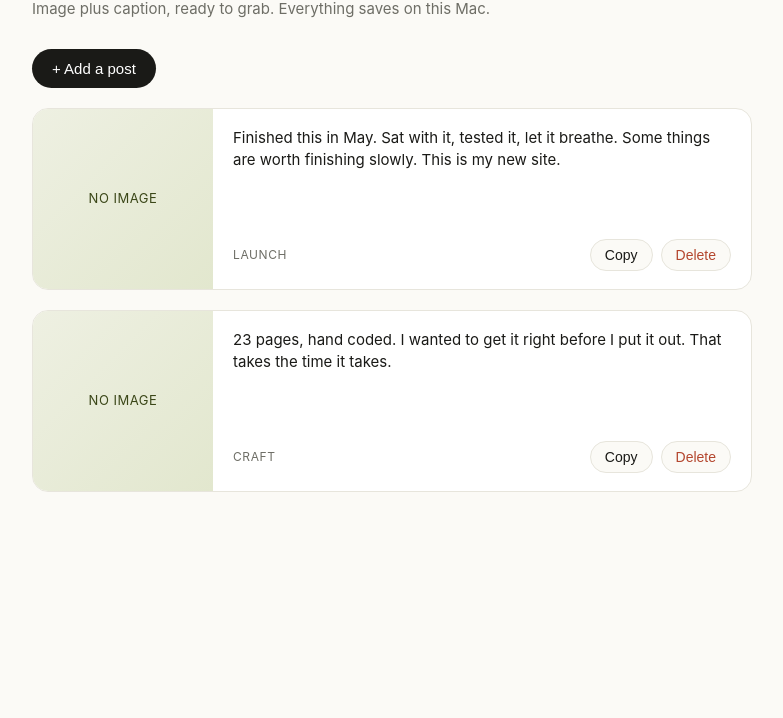
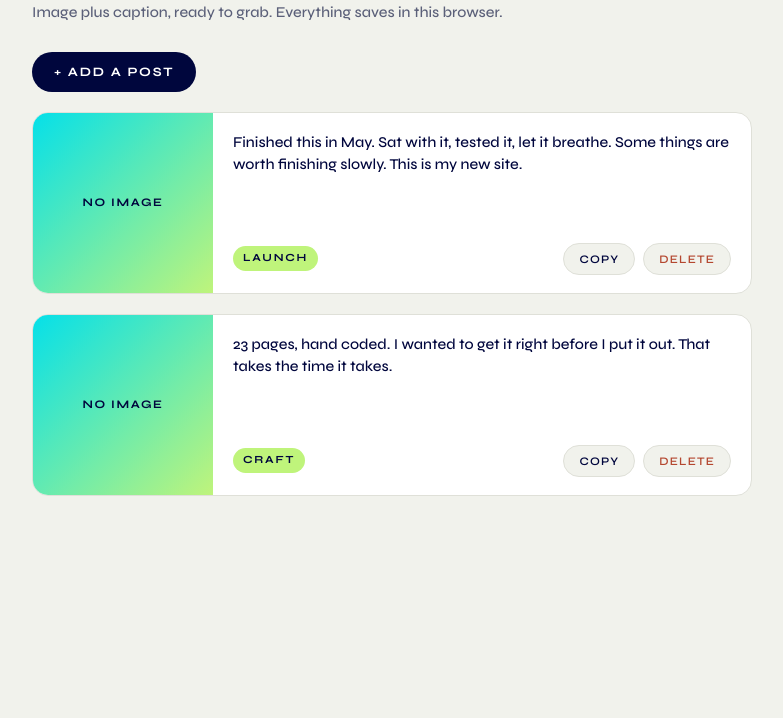
Before and after one commit to lianlicodes-cmd/content-shelf, a plain HTML site: page index.html in a window 1280 px wide. Shown: the part 82-800 px from the top of the page, without its empty margins (248-1031 px from the left). Drawn offline with Linux system fonts and the light colour scheme.

Commit message:
Update index.html

```diff
--- a/index.html
+++ b/index.html
@@ -4,40 +4,49 @@
 <meta charset="UTF-8">
 <meta name="viewport" content="width=device-width, initial-scale=1.0">
 <title>Content Shelf</title>
+<link rel="preconnect" href="https://fonts.googleapis.com">
+<link rel="preconnect" href="https://fonts.gstatic.com" crossorigin>
+<link href="https://fonts.googleapis.com/css2?family=Syne:wght@400;500;600;700;800&display=swap" rel="stylesheet">
 <style>
   :root {
-    --bg: #FBFAF6;
-    --card: #FFFFFF;
-    --ink: #1A1A17;
-    --soft: #6E6E66;
-    --line: #E7E5DC;
-    --accent: #A9C23F;
-    --accent-ink: #3B4718;
+    --bg: #f1f2ec;
+    --card: #ffffff;
+    --ink: #00063d;
+    --soft: #5b6079;
+    --line: #dfe0d8;
+    --cyan: #05e0e9;
+    --lime: #bff47b;
+    --navy: #00063d;
     --danger: #B4472F;
   }
   * { box-sizing: border-box; margin: 0; padding: 0; }
   body {
     background: var(--bg);
     color: var(--ink);
-    font-family: -apple-system, BlinkMacSystemFont, "Segoe UI", Helvetica, Arial, sans-serif;
+    font-family: "Syne", system-ui, sans-serif;
     line-height: 1.5;
     padding: 32px 20px 100px;
   }
   .wrap { max-width: 720px; margin: 0 auto; }
-  h1 { font-size: 28px; font-weight: 600; letter-spacing: -0.02em; }
-  .sub { color: var(--soft); font-size: 15px; margin-top: 6px; }
+  h1 { font-size: 30px; font-weight: 800; letter-spacing: -0.01em; }
+  .sub { color: var(--soft); font-size: 15px; margin-top: 6px; font-weight: 500; }
 
   .addbar { margin: 28px 0 8px; }
   .addbtn {
-    background: var(--ink);
+    background: var(--navy);
     color: #fff;
     border: none;
     border-radius: 999px;
-    font-size: 15px;
-    padding: 11px 20px;
+    font-family: "Syne", sans-serif;
+    font-weight: 700;
+    font-size: 0.8rem;
+    letter-spacing: 0.14em;
+    text-transform: uppercase;
+    padding: 12px 22px;
     cursor: pointer;
+    transition: transform 150ms ease-out, background-color 150ms ease-out;
   }
-  .addbtn:hover { opacity: 0.9; }
+  .addbtn:hover { background: #050b55; transform: translateY(-1px); }
 
   .form {
     background: var(--card);
@@ -51,10 +60,11 @@
   }
   .form.open { display: flex; }
   .form label {
-    font-size: 13px;
+    font-size: 0.72rem;
     color: var(--soft);
     text-transform: uppercase;
-    letter-spacing: 0.05em;
+    letter-spacing: 0.16em;
+    font-weight: 700;
     display: block;
     margin-bottom: 6px;
   }
@@ -64,11 +74,12 @@
     border-radius: 10px;
     padding: 10px 12px;
     font-size: 15px;
-    font-family: inherit;
+    font-family: "Syne", sans-serif;
     color: var(--ink);
     background: var(--bg);
     resize: vertical;
   }
+  .form textarea:focus, .form input:focus { outline: 2px solid var(--cyan); outline-offset: 1px; }
   .form textarea { min-height: 90px; }
   .drop {
     border: 1.5px dashed var(--line);
@@ -77,6 +88,7 @@
     text-align: center;
     color: var(--soft);
     font-size: 14px;
+    font-weight: 500;
     cursor: pointer;
     background: var(--bg);
   }
@@ -84,21 +96,30 @@
   .drop img { max-width: 100%; border-radius: 8px; display: block; }
   .form-actions { display: flex; gap: 10px; }
   .save {
-    background: var(--accent);
-    color: var(--accent-ink);
+    background: var(--lime);
+    color: var(--navy);
     border: none;
     border-radius: 999px;
-    padding: 10px 20px;
-    font-size: 15px;
+    padding: 11px 22px;
+    font-family: "Syne", sans-serif;
+    font-weight: 700;
+    font-size: 0.8rem;
+    letter-spacing: 0.12em;
+    text-transform: uppercase;
     cursor: pointer;
+    transition: transform 150ms ease-out;
   }
+  .save:hover { transform: translateY(-1px); }
   .cancel {
     background: none;
     border: 1px solid var(--line);
     color: var(--soft);
     border-radius: 999px;
-    padding: 10px 20px;
-    font-size: 15px;
+    padding: 11px 22px;
+    font-family: "Syne", sans-serif;
+    font-weight: 600;
+    font-size: 0.8rem;
+    letter-spacing: 0.08em;
     cursor: pointer;
   }
 
@@ -116,44 +137,58 @@
     .thumb { width: 180px; flex-shrink: 0; }
   }
   .thumb {
-    background: linear-gradient(135deg, #EEF0E2, #E2E7CE);
+    background: linear-gradient(135deg, var(--cyan), var(--lime));
     aspect-ratio: 1 / 1;
     display: flex;
     align-items: center;
     justify-content: center;
-    color: var(--accent-ink);
-    font-size: 13px;
-    letter-spacing: 0.04em;
+    color: var(--navy);
+    font-size: 0.72rem;
+    font-weight: 700;
+    letter-spacing: 0.14em;
     text-transform: uppercase;
     overflow: hidden;
   }
   .thumb img { width: 100%; height: 100%; object-fit: cover; }
   .body { padding: 18px 20px; display: flex; flex-direction: column; gap: 14px; flex: 1; }
-  .caption { font-size: 15px; white-space: pre-wrap; }
+  .caption { font-size: 15px; white-space: pre-wrap; font-weight: 500; }
   .foot { display: flex; align-items: center; justify-content: space-between; margin-top: auto; gap: 10px; }
-  .tag { font-size: 12px; color: var(--soft); text-transform: uppercase; letter-spacing: 0.05em; }
+  .tag {
+    font-size: 0.68rem;
+    color: var(--navy);
+    text-transform: uppercase;
+    letter-spacing: 0.16em;
+    font-weight: 700;
+    background: var(--lime);
+    padding: 4px 10px;
+    border-radius: 999px;
+  }
   .btns { display: flex; gap: 8px; }
   .copy, .del {
     border: 1px solid var(--line);
     background: var(--bg);
-    font-size: 14px;
-    padding: 7px 14px;
+    font-family: "Syne", sans-serif;
+    font-weight: 600;
+    font-size: 0.72rem;
+    letter-spacing: 0.1em;
+    text-transform: uppercase;
+    padding: 8px 15px;
     border-radius: 999px;
     cursor: pointer;
   }
-  .copy { color: var(--ink); }
-  .copy:hover { background: #F1F0E8; }
-  .copy.done { background: var(--accent); border-color: var(--accent); color: var(--accent-ink); }
+  .copy { color: var(--navy); }
+  .copy:hover { background: #e8e9e1; }
+  .copy.done { background: var(--cyan); border-color: var(--cyan); color: var(--navy); }
   .del { color: var(--danger); }
   .del:hover { background: #F7ECE8; }
 
-  .empty { color: var(--soft); font-size: 15px; text-align: center; padding: 40px 0; }
+  .empty { color: var(--soft); font-size: 15px; text-align: center; padding: 40px 0; font-weight: 500; }
 </style>
 </head>
 <body>
 <div class="wrap">
   <h1>Content shelf</h1>
-  <p class="sub">Image plus caption, ready to grab. Everything saves on this Mac.</p>
+  <p class="sub">Image plus caption, ready to grab. Everything saves in this browser.</p>
 
   <div class="addbar">
     <button class="addbtn" id="addToggle">+ Add a post</button>
```
